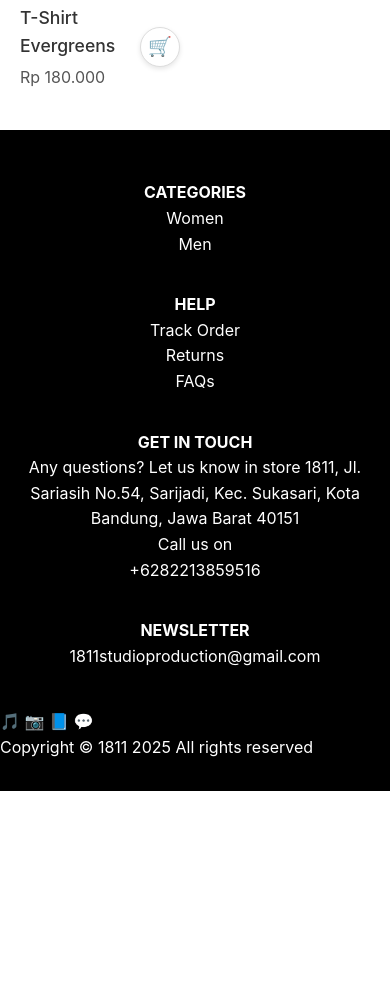
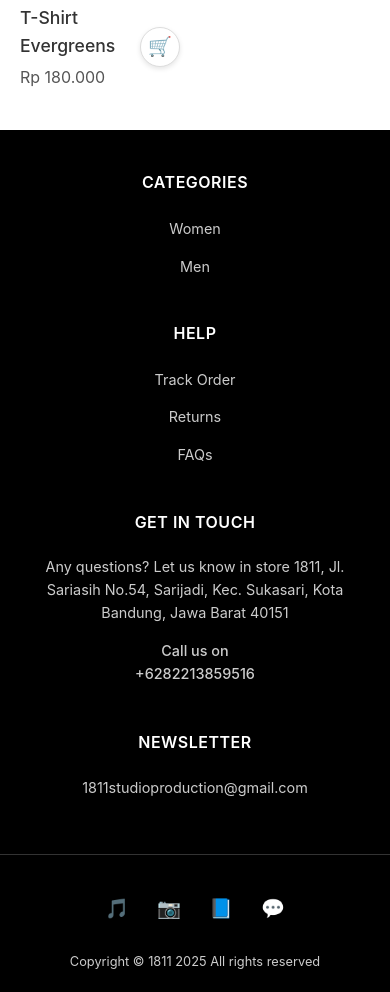
Before and after one commit to joseparhusip/1811-store-frontend, a React (Vite) app: page /shop in a window 390 px wide. Shown: the part 1600-2592 px from the top of the page. Before the commit the page ends 2391 px from the top, so only its background shows below. Built offline with nearby package versions, Linux system fonts and the light colour scheme.

Commit message:
first commit

```diff
--- a/src/components/common/Footer.jsx
+++ b/src/components/common/Footer.jsx
@@ -14,6 +14,7 @@ const Footer = () => {
             <li><a href="#">Men</a></li>
           </ul>
         </div>
+
         <div className="footer-section">
           <h4>HELP</h4>
           <ul>
@@ -22,12 +23,14 @@ const Footer = () => {
             <li><a href="#">FAQs</a></li>
           </ul>
         </div>
-        <div className="footer-section">
+
+        <div className="footer-section get-in-touch">
           <h4>GET IN TOUCH</h4>
           <p>Any questions? Let us know in store 1811, Jl. Sariasih No.54, Sarijadi, Kec. Sukasari, Kota Bandung, Jawa Barat 40151</p>
           <p className="phone">Call us on<br />+6282213859516</p>
         </div>
-        <div className="footer-section">
+
+        <div className="footer-section newsletter">
           <h4>NEWSLETTER</h4>
           <p>1811studioproduction@gmail.com</p>
         </div>
--- a/src/css/About.css
+++ b/src/css/About.css
@@ -18,7 +18,6 @@
   text-align: center;
 }
 
-/* Lapisan gelap tetap ada untuk estetika, meski teks sudah dihapus */
 .about-header::after {
   content: '';
   position: absolute;
@@ -36,30 +35,50 @@
   padding: 0 20px;
 }
 
+/* --- Pengaturan Layout Desktop (MENGGUNAKAN CSS GRID) --- */
 .about-section {
-  display: flex;
-  /* PERUBAHAN UTAMA: Mengubah 'center' menjadi 'flex-start' agar sejajar dari atas */
-  align-items: flex-start;
+  display: grid;
+  grid-template-columns: 1.5fr 1fr;
   gap: 50px;
   margin-bottom: 70px;
+  align-items: flex-start;
 }
 
-/* Layout terbalik untuk seksi kedua */
 .about-section.reverse {
-  flex-direction: row-reverse;
+  grid-template-columns: 1fr 1.5fr;
 }
 
-.text-content {
-  flex: 1.5;
-}
-
-.text-content h2 {
+.section-title {
+  grid-column: 1 / 2;
+  grid-row: 1 / 2;
   font-size: 2.5rem;
   margin-bottom: 25px;
   font-weight: 700;
   color: #222;
 }
 
+.text-content {
+  grid-column: 1 / 2;
+  grid-row: 1 / 2;
+  padding-top: 70px;
+}
+
+.image-content {
+  grid-column: 2 / 3;
+  grid-row: 1 / 2;
+}
+
+/* Menyesuaikan posisi untuk layout REVERSE di DESKTOP */
+.about-section.reverse .section-title,
+.about-section.reverse .text-content {
+  grid-column: 2 / 3;
+}
+
+.about-section.reverse .image-content {
+  grid-column: 1 / 2;
+}
+
+/* Styling untuk teks dan gambar (tetap sama) */
 .text-content p, .text-content li {
   font-size: 1.1rem;
   line-height: 1.8;
@@ -69,13 +88,9 @@
 
 .text-content ul {
   list-style-position: inside;
-  padding-left: 10px; /* Sedikit padding agar list lebih rapi */
-  margin-top: -10px; /* Mengurangi jarak dengan "We aim to:" */
+  padding-left: 10px;
+  margin-top: -10px;
   margin-bottom: 15px;
-}
-
-.image-content {
-  flex: 1;
 }
 
 .story-image {
@@ -87,11 +102,44 @@
 
 /* --- Media Query untuk Tablet dan Mobile --- */
 @media (max-width: 768px) {
-  .about-section, .about-section.reverse {
-    flex-direction: column;
+  .about-content {
+    padding: 0 25px;
   }
 
-  .text-content h2 {
+  /* PERBAIKAN UTAMA: Reset grid layout untuk mobile */
+  .about-section,
+  .about-section.reverse {
+    display: flex;
+    flex-direction: column;
+    gap: 25px;
+    grid-template-columns: none;
+  }
+
+  /* Reset semua grid positioning untuk mobile */
+  .about-section .section-title,
+  .about-section .image-content,
+  .about-section .text-content,
+  .about-section.reverse .section-title,
+  .about-section.reverse .image-content,
+  .about-section.reverse .text-content {
+    grid-column: unset;
+    grid-row: unset;
+  }
+
+  /* Atur urutan elemen untuk mobile */
+  .section-title {
+    order: 1;
+    text-align: center;
     font-size: 2rem;
+    margin-bottom: 20px;
+  }
+
+  .image-content {
+    order: 2;
+  }
+
+  .text-content {
+    order: 3;
+    padding-top: 0;
   }
 }
--- a/src/css/Layout.css
+++ b/src/css/Layout.css
@@ -168,7 +168,7 @@ ul {
 .footer {
   background-color: #000;
   color: #fff;
-  padding: 50px 0 30px 0;
+  padding: 60px 0 30px 0;
 }
 
 .footer-container {
@@ -176,12 +176,110 @@ ul {
   margin: 0 auto;
   padding: 0 5%;
   display: grid;
-  grid-template-columns: repeat(auto-fit, minmax(220px, 1fr));
-  gap: 40px;
-  margin-bottom: 40px;
+  grid-template-columns: 1fr 1fr 2fr 1fr;
+  gap: 60px;
+  margin-bottom: 50px;
 }
 
-/* ... Sisa CSS footer tidak berubah ... */
+.footer-section h4 {
+  font-size: 1rem;
+  font-weight: 600;
+  margin-bottom: 20px;
+  letter-spacing: 0.5px;
+  color: #fff;
+}
+
+.footer-section ul {
+  list-style: none;
+}
+
+.footer-section ul li {
+  margin-bottom: 12px;
+}
+
+.footer-section ul li a {
+  color: #ccc;
+  transition: color 0.3s ease;
+  font-size: 0.9rem;
+}
+
+.footer-section ul li a:hover {
+  color: #fff;
+}
+
+.footer-section p {
+  color: #ccc;
+  font-size: 0.9rem;
+  line-height: 1.6;
+  margin-bottom: 15px;
+}
+
+.footer-section .phone {
+  margin-top: 20px;
+  font-weight: 500;
+}
+
+/* GET IN TOUCH section - center alignment */
+.footer-section.get-in-touch {
+  text-align: center;
+}
+
+.footer-section.get-in-touch h4 {
+  text-align: center;
+}
+
+.footer-section.get-in-touch p {
+  text-align: center;
+  max-width: 300px;
+  margin: 0 auto 15px auto;
+}
+
+/* NEWSLETTER section - center alignment */
+.footer-section.newsletter {
+  text-align: center;
+}
+
+.footer-section.newsletter h4 {
+  text-align: center;
+}
+
+.footer-section.newsletter p {
+  text-align: center;
+  color: #ccc;
+  font-size: 0.9rem;
+}
+
+.footer-bottom {
+  border-top: 1px solid #333;
+  padding-top: 30px;
+  text-align: center;
+}
+
+.footer-socials {
+  display: flex;
+  justify-content: center;
+  gap: 20px;
+  margin-bottom: 20px;
+}
+
+.social-icon {
+  display: inline-block;
+  font-size: 1.5rem;
+  padding: 8px;
+  transition: opacity 0.3s ease;
+  text-decoration: none;
+}
+
+.social-icon:hover {
+  opacity: 0.7;
+}
+
+.copyright {
+  color: #ccc;
+  font-size: 0.85rem;
+  text-align: center;
+  margin: 0;
+}
 
 
 /* === RESPONSIVE DESIGN === */
@@ -251,10 +349,29 @@ ul {
     display: none;
   }
 
+  /* Footer Responsive */
+  .footer {
+    padding: 40px 0 20px 0;
+  }
+
   .footer-container {
-    grid-template-columns: 1fr;
-    text-align: center;
-    gap: 35px;
+    grid-template-columns: 1fr 1fr;
+    gap: 40px;
+    margin-bottom: 40px;
+    text-align: center; /* <<< PERUBAHAN DI SINI */
+  }
+
+  .footer-section.get-in-touch,
+  .footer-section.newsletter {
+    grid-column: 1 / -1;
+  }
+
+  .footer-socials {
+    gap: 15px;
+  }
+
+  .social-icon {
+    font-size: 1.3rem;
   }
 }
 
@@ -284,4 +401,33 @@ ul {
     top: 110px;
     max-height: calc(100vh - 110px);
   }
+
+  /* Footer Mobile */
+  .footer-container {
+    grid-template-columns: 1fr;
+    gap: 30px;
+    text-align: center;
+  }
+
+  /* Remove left padding on mobile */
+  .footer-section:first-child,
+  .footer-section:nth-child(2) {
+    padding-left: 0;
+  }
+
+  .footer-section.get-in-touch p {
+    max-width: 100%;
+  }
+
+  .footer-socials {
+    gap: 12px;
+  }
+
+  .social-icon {
+    font-size: 1.2rem;
+  }
+
+  .copyright {
+    font-size: 0.8rem;
+  }
 }
--- a/src/pages/About.jsx
+++ b/src/pages/About.jsx
@@ -1,7 +1,7 @@
 // src/pages/About.jsx
 
 import React from 'react';
-import '../css/About.css'; // Impor CSS khusus untuk halaman ini
+import '../css/About.css'; // Impor CSS
 
 // Impor gambar yang akan digunakan
 import aboutHeaderImage from '../assets/img/img-about.png';
@@ -11,17 +11,18 @@ import storyImage2 from '../assets/img/img-product/T-Shirt From 1811-1.png';
 const About = () => {
   return (
     <div className="about-container">
-      {/* Bagian Header - Teks "ABOUT" sudah dihapus */}
       <header className="about-header" style={{ backgroundImage: `url(${aboutHeaderImage})` }}>
-        {/* Konten h1 sengaja dikosongkan/dihapus sesuai permintaan */}
       </header>
 
-      {/* Konten utama halaman */}
       <main className="about-content">
         {/* Bagian "Our Story" */}
         <section className="about-section">
+          {/* PERUBAHAN 1: Judul dipindahkan ke luar div teks */}
+          <h2 className="section-title">OUR STORY</h2>
+          <div className="image-content">
+            <img src={storyImage1} alt="Story illustration 1" className="story-image" />
+          </div>
           <div className="text-content">
-            <h2>OUR STORY</h2>
             <p>
               The name 1811 from the year of birth of Raden Saleh, a great Indonesian artist. We are inspired by
               the belief that art is a way for humans to freely express their feelings.
@@ -38,19 +39,19 @@ const About = () => {
               Thus, Good Clothes Made From Good Hand.
             </p>
           </div>
-          <div className="image-content">
-            <img src={storyImage1} alt="Story illustration 1" className="story-image" />
-          </div>
         </section>
 
         {/* Bagian "Our Mission" */}
         <section className="about-section reverse">
+          {/* PERUBAHAN 2: Judul dipindahkan ke luar div teks */}
+          <h2 className="section-title">OUR MISSION</h2>
+          <div className="image-content">
+            <img src={storyImage2} alt="Mission illustration 2" className="story-image" />
+          </div>
           <div className="text-content">
-            <h2>OUR MISSION</h2>
             <p>
               Our mission at 1811 is to bring the spirit of art into everyday life through meaningful and unique designs.
             </p>
-            {/* Teks diubah menjadi daftar agar lebih rapi */}
             <p>
               <strong>We aim to:</strong>
             </p>
@@ -64,9 +65,6 @@ const About = () => {
               Every 1811 product is crafted with care, attention to detail, and a message to convey.
             </p>
           </div>
-          <div className="image-content">
-            <img src={storyImage2} alt="Mission illustration 2" className="story-image" />
-          </div>
         </section>
       </main>
     </div>
```
Also changed, not shown: vercel.json (added).
